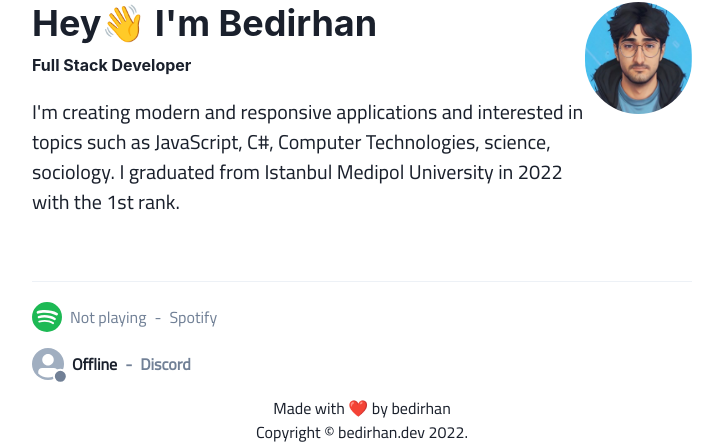
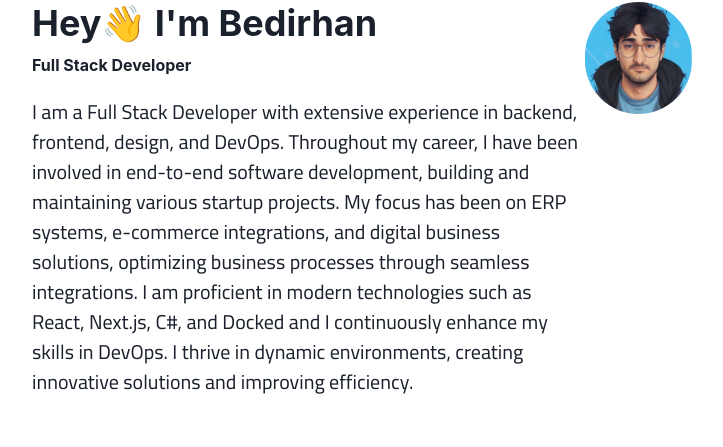
Before and after one commit to BEDIRHANSAMSA/bedirhan.dev, a Next.js app: page / in a window 1280 px wide. Shown: the part 122-569 px from the top of the page, without its empty margins (284-1007 px from the left). Built offline with nearby package versions, Linux system fonts and the light colour scheme; no server answers.

Commit message:
Update index.tsx

```diff
--- a/pages/components/Hero/index.tsx
+++ b/pages/components/Hero/index.tsx
@@ -9,9 +9,18 @@ export default function Hero() {
           Full Stack Developer
         </Heading>
         <Text fontSize={20} mt={5} maxW="xl">
-          I{"'"}m creating modern and responsive applications and interested in
+          {/* I{"'"}m creating modern and responsive applications and interested in
           topics such as JavaScript, C#, Computer Technologies, science, sociology. I
-          graduated from Istanbul Medipol University in 2022 with the 1st rank.
+          graduated from Istanbul Medipol University in 2022 with the 1st rank. */}
+
+          I am a Full Stack Developer with extensive experience in backend, frontend,
+          design, and DevOps. Throughout my career, I have been involved in end-to-end
+          software development, building and maintaining various startup projects.
+          My focus has been on ERP systems, e-commerce integrations, and digital business
+          solutions, optimizing business processes through seamless integrations. I am proficient
+          in  modern technologies such as React, Next.js, C#, and Docked and I continuously enhance
+          my skills in DevOps. I thrive in dynamic environments, creating innovative solutions
+          and improving efficiency.
         </Text>
       </Flex>
       <Spacer />
```
